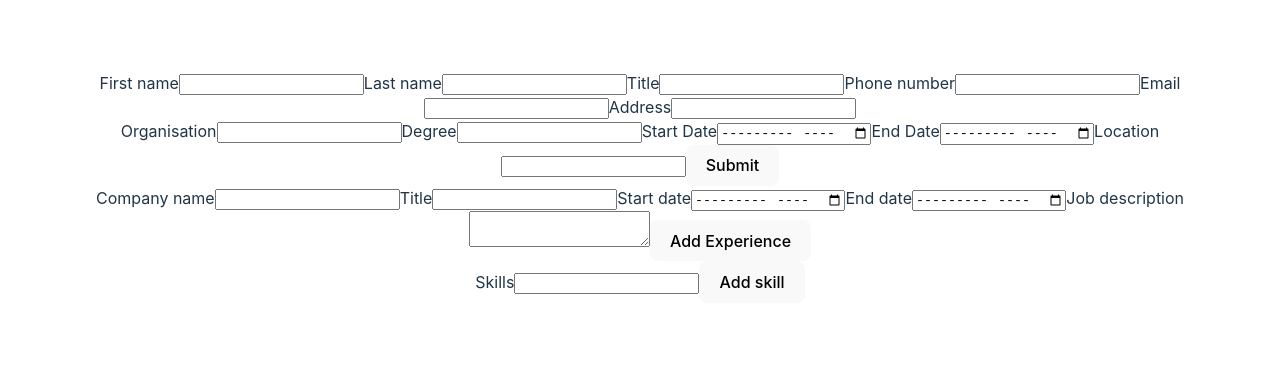
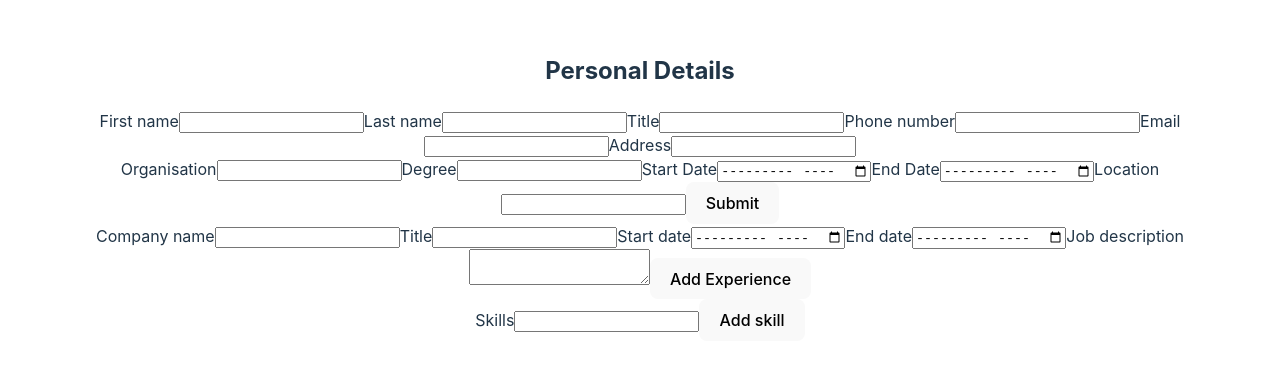
Before and after one commit to DeanNguyen98/TOP_CV-generator, a React (Vite) app: page / in a window 1280 px wide. Shown: the part 213-584 px from the top of the page. Built offline with nearby package versions, Linux system fonts and the light colour scheme.

Commit message:
Add header h2 tag for the section

```diff
--- a/src/components/BasicInfo.jsx
+++ b/src/components/BasicInfo.jsx
@@ -3,6 +3,7 @@ export function BasicInfoEdit (props) {
     return (
         <>
         <form className="form-container">
+            <h2>Personal Details</h2>
             <label className="form-label" htmlFor="firstname">
                 <span>First name</span>
                 <input type="text" id="firstname" value ={data.firstname} onChange={handleChange} name="firstname"></input>
```
